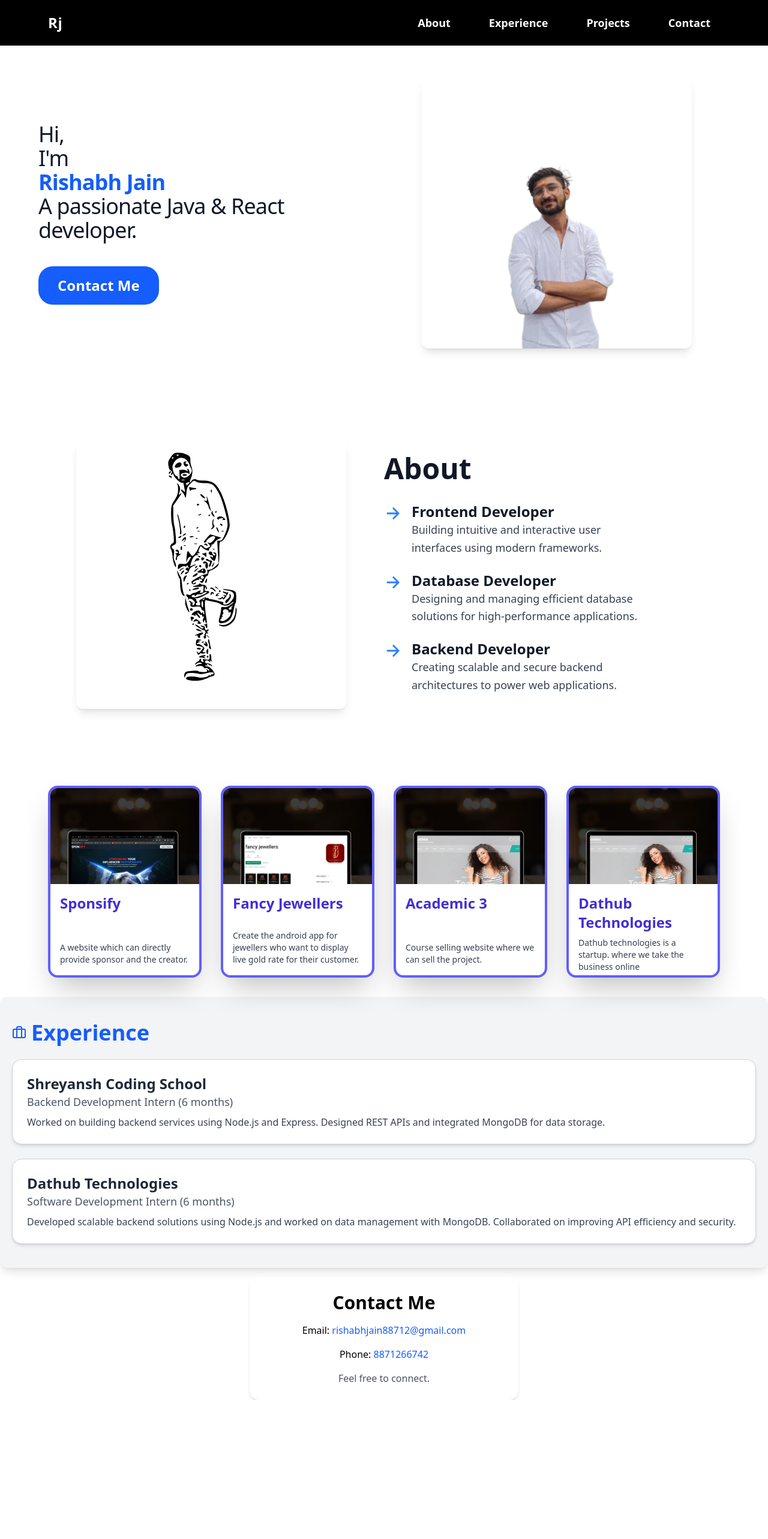
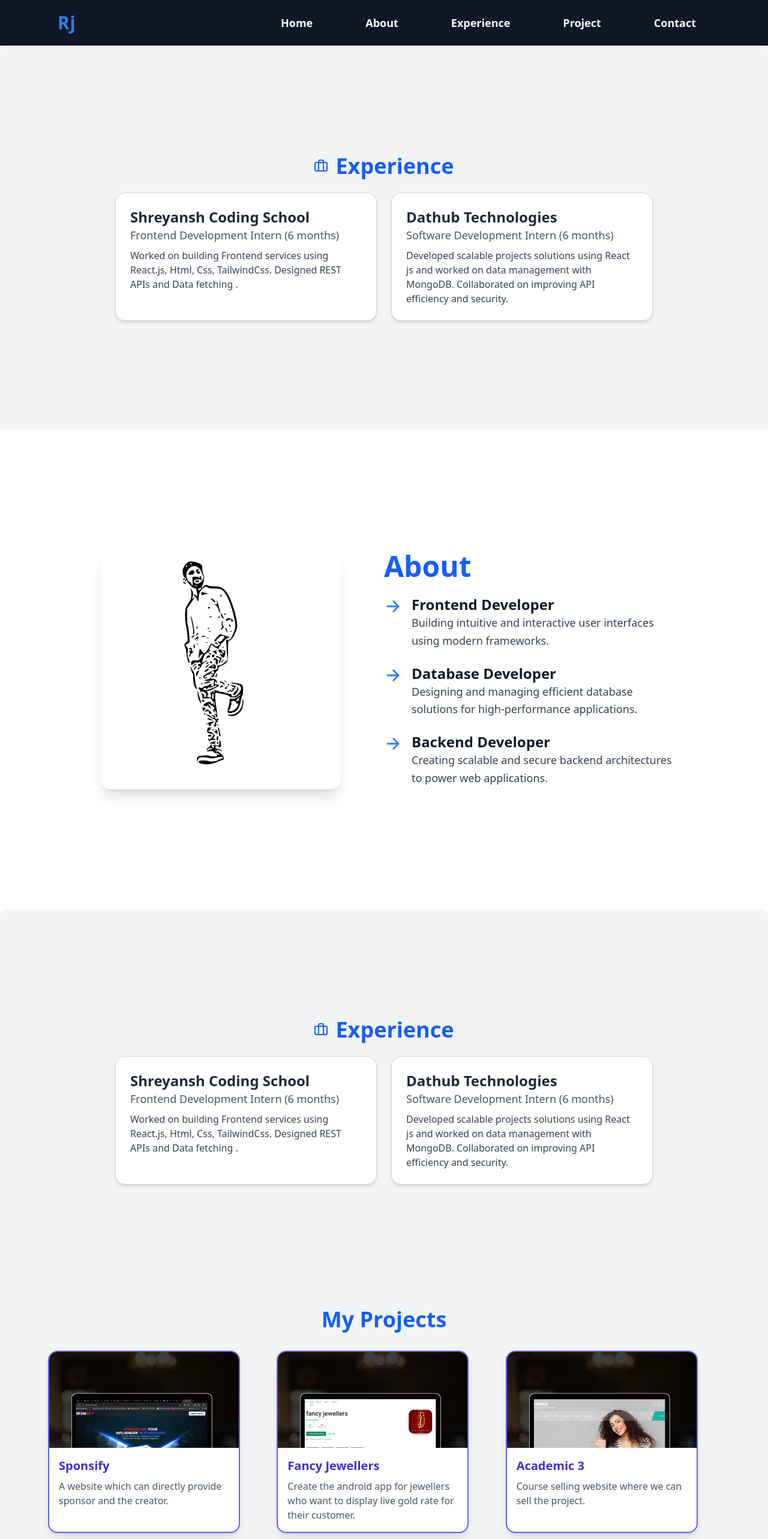
Before and after one commit to rishabhjain048/portfolio, a React (Vite) app: page /Experience in a window 1280 px wide. Shown: the top 2566 px of the page at 60% size. Before the commit the page ends 2334 px from the top, so only its background shows below. Built offline with nearby package versions, Linux system fonts and the light colour scheme.

Commit message:
route and data

```diff
--- a/package.json
+++ b/package.json
@@ -10,6 +10,8 @@
     "preview": "vite preview"
   },
   "dependencies": {
+    "@cloudinary/react": "^1.14.1",
+    "@cloudinary/url-gen": "^1.21.0",
     "@radix-ui/react-slot": "^1.1.2",
     "@remixicon/react": "^4.6.0",
     "@shadcn/ui": "^0.0.4",
@@ -18,6 +20,7 @@
     "react": "^19.0.0",
     "react-dom": "^19.0.0",
     "react-icons": "^5.5.0",
+    "react-router-dom": "^7.4.1",
     "tailwind-variants": "^1.0.0",
     "tailwindcss": "^4.0.17"
   },
--- a/src/App.tsx
+++ b/src/App.tsx
@@ -1,20 +1,28 @@
+import { BrowserRouter, Route, Routes } from "react-router-dom"
+import Layout from "./Components/Layout"
+import Home from "./Components/Home/Home"
 import About from "./Components/About/About"
+import Experience from "./Components/Experience/Experience"
+import ProjectCard from './Components/Project/Project'
 import Contact from "./Components/Contact/Contact"
-import Experience from "./Components/Experience/Experience"
-import Home from "./Components/Home/Home"
-import Navbar from "./Components/Navbar/Navbar"
-import ProjectCard from "./Components/Projects/ProjectCard"
-
 const App = () => {
   return (
-    <div>
-     <Navbar/>
-     <Home/>
-     <About/>
-     <ProjectCard/>
-     <Experience />
-     <Contact/>
-    </div>
+   <BrowserRouter>
+   <Routes>
+    <Route path="/" element={<Layout/>}>
+    <Route index element={<Home/>}/>
+    <Route path="/About" element={<About/>}/>
+    <Route path="/Experience" element={<Experience/>}/>
+    <Route path="Project" element={<ProjectCard/>}/>
+    <Route path="Contact" element={<Contact/>}/>
+    </Route>
+    </Routes>
+    <About />
+    <Experience/>
+    <ProjectCard/>
+    <Contact/>
+    </BrowserRouter>
+
   )
 }
 
--- a/src/Components/About/About.tsx
+++ b/src/Components/About/About.tsx
@@ -1,4 +1,3 @@
-
 import AboutImg from "../../assets/aboutsvg.svg";
 import { IoArrowForward } from "react-icons/io5";
 
@@ -6,20 +5,20 @@ const About = () => {
   return (
     <div
       id="About"
-      className="text-gray-900 flex flex-col md:flex-row items-center justify-between w-screen px-6 md:px-16 py-12 md:py-24 bg-white"
+      className="h-[100vh] flex flex-col md:flex-row items-center justify-center w-screen p-4 md:px-16 lg:px-24 py-12 bg-white"
     >
       {/* Left Section (Image) */}
       <div className="flex justify-center items-center w-full md:w-1/2">
         <img
-          className="w-80 h-80 md:w-[450px] md:h-[450px] object-cover rounded-xl shadow-lg"
+          className="w-64 h-64 md:w-[400px] md:h-[400px] object-cover rounded-2xl shadow-xl"
           src={AboutImg}
           alt="About"
         />
       </div>
 
       {/* Right Section (Text & Icons) */}
-      <div className="md:w-1/2 text-center md:text-left">
-        <h2 className="text-3xl md:text-5xl font-bold mb-8">About</h2>
+      <div className="md:w-1/2 text-center md:text-left mt-8 md:mt-0 space-y-6">
+        <h2 className="text-4xl md:text-5xl font-bold text-blue-600">About</h2>
         <ul className="space-y-6">
           {[
             {
@@ -38,11 +37,13 @@ const About = () => {
                 "Creating scalable and secure backend architectures to power web applications.",
             },
           ].map((item, index) => (
-            <li key={index} className="flex gap-4 items-start">
+            <li key={index} className="flex items-start gap-4">
               <IoArrowForward size={30} className="mt-1 text-blue-500" />
-              <div className="w-full md:w-96">
-                <h3 className="text-xl md:text-2xl font-semibold">{item.title}</h3>
-                <p className="text-sm md:text-lg leading-relaxed text-gray-700">
+              <div className="w-full max-w-md">
+                <h3 className="text-lg md:text-2xl font-semibold text-gray-900">
+                  {item.title}
+                </h3>
+                <p className="text-sm md:text-lg text-gray-700 leading-relaxed">
                   {item.description}
                 </p>
               </div>
--- a/src/Components/Contact/Contact.tsx
+++ b/src/Components/Contact/Contact.tsx
@@ -1,16 +1,35 @@
-import React from "react";
-
 const Contact = () => {
   return (
-    <div className="p-6 max-w-md mt-4 mx-auto bg-white rounded-2xl shadow-md space-y-4 text-center">
-      <h2 className="text-3xl font-semibold">Contact Me</h2>
-      <p>
-        Email: <a href="mailto:rishabhjain88712@gmail.com" className="text-blue-600 hover:underline">rishabhjain88712@gmail.com</a>
-      </p>
-      <p>
-        Phone: <a href="tel:8871266742" className="text-blue-600 hover:underline">8871266742</a>
-      </p>
-      <p className="text-gray-600">Feel free to connect.</p>
+    <div
+      className="min-h-[50vh] h-auto flex opacity0 items-center justify-center bg-cover bg-center px-6 sm:px-8 md:px-12 lg:px-16 xl:px-20 py-12"
+      style={{
+        backgroundImage:
+          "url('https://res.cloudinary.com/db8s5neff/image/upload/v1743322207/cont_iblmnr.avif')",
+      }}
+    >
+      <div className="p-6 sm:p-8 md:p-10 max-w-full sm:max-w-lg md:max-w-xl lg:max-w-2xl w-full bg-white bg-opacity-95 rounded-3xl shadow-2xl text-center backdrop-blur-lg border border-gray-200 flex flex-col items-center">
+        <h2 className="text-3xl sm:text-4xl md:text-4xl font-extrabold text-blue-600 mb-4">Contact Me</h2>
+        <p className="text-base sm:text-lg md:text-xl text-gray-700 mb-6 text-center w-11/12 sm:w-10/12">
+          Email:
+          <a
+            href="mailto:rishabhjain88712@gmail.com"
+            className="text-blue-600 font-medium hover:text-blue-800 transition duration-300 ml-1"
+            target="_blank" rel="noopener noreferrer"
+          >
+            rishabhjain88712@gmail.com
+          </a>
+        </p>
+        <p className="text-base sm:text-lg md:text-xl text-gray-700 mb-6 text-center w-11/12 sm:w-10/12">
+          Phone:
+          <a
+            href="tel:+918871266742"
+            className="text-blue-600 font-medium hover:text-blue-800 transition duration-300 ml-1"
+          >
+            +91 88712 66742
+          </a>
+        </p>
+        <p className="text-sm sm:text-base md:text-lg text-gray-600 italic">Feel free to connect.</p>
+      </div>
     </div>
   );
 };
--- a/src/Components/Experience/Experience.tsx
+++ b/src/Components/Experience/Experience.tsx
@@ -4,27 +4,27 @@ import { Briefcase } from "lucide-react";
 const experiences = [
   {
     company: "Shreyansh Coding School",
-    role: "Backend Development Intern",
+    role: "Frontend Development Intern",
     duration: "6 months",
-    description: "Worked on building backend services using Node.js and Express. Designed REST APIs and integrated MongoDB for data storage."
+    description: "Worked on building Frontend services using React.js, Html, Css, TailwindCss. Designed REST APIs and Data fetching ."
   },
   {
     company: "Dathub Technologies",
     role: "Software Development Intern",
     duration: "6 months",
-    description: "Developed scalable backend solutions using Node.js and worked on data management with MongoDB. Collaborated on improving API efficiency and security."
+    description: "Developed scalable projects solutions using React js and worked on data management with MongoDB. Collaborated on improving API efficiency and security."
   }
 ];
 
 const Experience = () => {
   return (
-    <div className="py-10 px-5 bg-gray-100 dark:bg-gray-900 rounded-xl shadow-lg">
-      <h2 className="text-4xl font-bold mb-6 flex items-center gap-2 text-blue-600  dark:text-blue-400">
+    <div className="h-[80vh] flex flex-col items-center justify-center px-6 bg-gray-100 dark:bg-gray-900 rounded-xl shadow-lg">
+      <h2 className="text-4xl font-bold mb-6 flex items-center gap-3 text-blue-600 dark:text-blue-400">
         <Briefcase /> Experience
       </h2>
-      <div className="grid gap-6">
+      <div className="w-full max-w-4xl grid gap-6 sm:grid-cols-1 md:grid-cols-2">
         {experiences.map((exp, index) => (
-          <div key={index} className="p-6 border border-gray-300 dark:border-gray-700 rounded-2xl shadow-md bg-white dark:bg-gray-800">
+          <div key={index} className="p-6 border border-gray-300 dark:border-gray-700 rounded-2xl shadow-md bg-white dark:bg-gray-800 hover:shadow-lg transition duration-300 ease-in-out">
             <h3 className="text-2xl font-semibold text-gray-800 dark:text-white">{exp.company}</h3>
             <p className="text-lg text-gray-600 dark:text-gray-300">{exp.role} ({exp.duration})</p>
             <p className="text-gray-700 dark:text-gray-400 mt-2">{exp.description}</p>
--- /dev/null
+++ b/src/Components/Layout.tsx
@@ -0,0 +1,12 @@
+import Navbar from "./Navbar/Navbar"
+import {Outlet} from  "react-router-dom"
+const Layout = () => {
+  return (
+    <>
+    <Navbar/>
+    <Outlet />
+    </>
+  )
+}
+
+export default Layout
--- a/src/Components/Navbar/Navbar.tsx
+++ b/src/Components/Navbar/Navbar.tsx
@@ -1,34 +1,49 @@
-import { useState } from "react";
+import { useState, useEffect } from "react";
+import { Menu, X } from "lucide-react";
 
 const Navbar = () => {
   const [isOpen, setIsOpen] = useState(false);
+  const [isMobile, setIsMobile] = useState(window.innerWidth < 768);
+
+  useEffect(() => {
+    const handleResize = () => {
+      setIsMobile(window.innerWidth < 768);
+      if (window.innerWidth >= 768) setIsOpen(false);
+    };
+    window.addEventListener("resize", handleResize);
+    return () => window.removeEventListener("resize", handleResize);
+  }, []);
 
   return (
-    <nav className="flex justify-between items-center text-white p-4 md:px-12 lg:px-20 bg-black">
+    <nav className="flex justify-between items-center text-white p-4 md:px-16 lg:px-24 bg-gray-900 shadow-lg">
       {/* Logo */}
-      <span className="text-2xl font-bold tracking-wide">Rj</span>
+      <span className="text-3xl font-bold tracking-wide text-blue-500"><a href="/">Rj</a></span>
 
       {/* Hamburger Menu (Mobile) */}
       <button
-        className="md:hidden text-white text-3xl"
+        className="md:hidden text-white text-3xl focus:outline-none"
         onClick={() => setIsOpen(!isOpen)}
+        aria-label="Toggle menu"
       >
-        ☰
+        {isOpen ? <X size={30} /> : <Menu size={30} />}
       </button>
 
       {/* Navigation Links */}
       <ul
-        className={`absolute md:static top-16 left-0 w-full md:w-auto bg-black md:bg-transparent p-4 md:p-0 text-center font-semibold rounded-xl transition-all duration-300 ${
-          isOpen ? "block" : "hidden"
-        } md:flex md:items-center space-y-2 md:space-y-0 md:gap-8`}
+        className={`absolute md:static top-16 left-0 w-full md:w-auto bg-gray-900 md:bg-transparent p-6 md:p-0 text-center font-semibold rounded-lg shadow-md md:shadow-none transition-all duration-300 ${
+          isOpen || !isMobile ? "opacity-100 block" : "opacity-0 hidden"
+        } md:flex md:items-center space-y-4 md:space-y-0 md:gap-10`}
       >
-        {["About", "Experience", "Projects", "Contact"].map((item) => (
-          <li key={item} className="text-lg transition-all duration-300">
-            <a href={`#${item}`} className="block py-2 px-4 hover:text-gray-300">
-              {item}
-            </a>
-          </li>
-        ))}
+        {["Home", "About", "Experience", "Project", "Contact"].map((item) => {
+          const path = item === "Home" ? "/" : `/${item.toLowerCase().replace(/\s+/g, '-')}`;
+          return (
+            <li key={item} className="text-lg transition-all duration-300 hover:scale-105">
+              <a href={path} className="block py-2 px-6 rounded-md hover:bg-blue-500 hover:text-white">
+                {item}
+              </a>
+            </li>
+          );
+        })}
       </ul>
     </nav>
   );
--- /dev/null
+++ b/src/Components/Project/Project.tsx
@@ -0,0 +1,27 @@
+import sponsify from "../../assets/sponsify.webp";
+import fancy from "../../assets/fancy.webp";
+import academic from "../../assets/academic.webp";
+
+export default function Project() {
+  return (
+    <div className="w-full min-h-[80vh] flex flex-col items-center justify-center p-6 bg-gray-100">
+      <h1 className="text-3xl md:text-4xl font-bold text-blue-600 mb-8 text-center">My Projects</h1>
+      <div className="grid grid-cols-1 sm:grid-cols-2 lg:grid-cols-3 gap-6 w-full max-w-6xl px-4">
+        {[
+          { img: sponsify, title: "Sponsify", desc: "A website which can directly provide sponsor and the creator." },
+          { img: fancy, title: "Fancy Jewellers", desc: "Create the android app for jewellers who want to display live gold rate for their customer." },
+          { img: academic, title: "Academic 3", desc: "Course selling website where we can sell the project." },
+          { img: academic, title: "Dathub Technologies", desc: "Dathub technologies is a startup where we take the business online." }
+        ].map((card, index) => (
+          <div key={index} className="w-full sm:w-80 bg-white shadow-lg rounded-2xl overflow-hidden border-2 border-indigo-500 transform transition-all hover:scale-105 flex flex-col">
+            <img className="w-full h-40 object-cover" src={card.img} alt={card.title} />
+            <div className="p-4 flex flex-col flex-grow">
+              <h2 className="text-lg md:text-xl font-bold text-indigo-700">{card.title}</h2>
+              <p className="text-gray-600 mt-2 text-sm md:text-base flex-grow">{card.desc}</p>
+            </div>
+          </div>
+        ))}
+      </div>
+    </div>
+  );
+}
--- a/src/Components/Projects/ProjectCard.tsx
+++ /dev/null
@@ -1,24 +0,0 @@
-import sponsify from "../../assets/sponsify.webp";
-import fancy from "../../assets/fancy.webp";
-import academic from "../../assets/academic.webp";
-
-export default function CardPage() {
-  return (
-    <div className="w-full h-full flex flex-wrap items-center justify-center p-4">
-      {[
-        { img: sponsify, title: "Sponsify", desc: "A website which can directly provide sponsor and the creator." },
-        { img: fancy, title: "Fancy Jewellers", desc: "Create the android app for jewellers who want to display live gold rate for their customer." },
-        { img: academic, title: "Academic 3", desc: "Course selling website where we can sell the project." },
-        { img: academic, title: "Dathub Technologies", desc: "Dathub technologies is a startup. where we take the business online" }
-      ].map((card, index) => (
-        <div key={index} className="w-64 h-80 bg-white shadow-2xl rounded-2xl overflow-hidden border-4 border-indigo-500 m-4 flex flex-col">
-          <img className="w-full h-40 object-cover" src={card.img} alt={card.title} />
-          <div className="p-4 flex-grow flex flex-col justify-between">
-            <h2 className="text-2xl font-bold text-indigo-700">{card.title}</h2>
-            <p className="text-gray-700 mt-2 text-sm">{card.desc}</p>
-          </div>
-        </div>
-      ))}
-    </div>
-  );
-}
```
Also changed, not shown: 1 other file (tests, documents, lock files or other folders).
